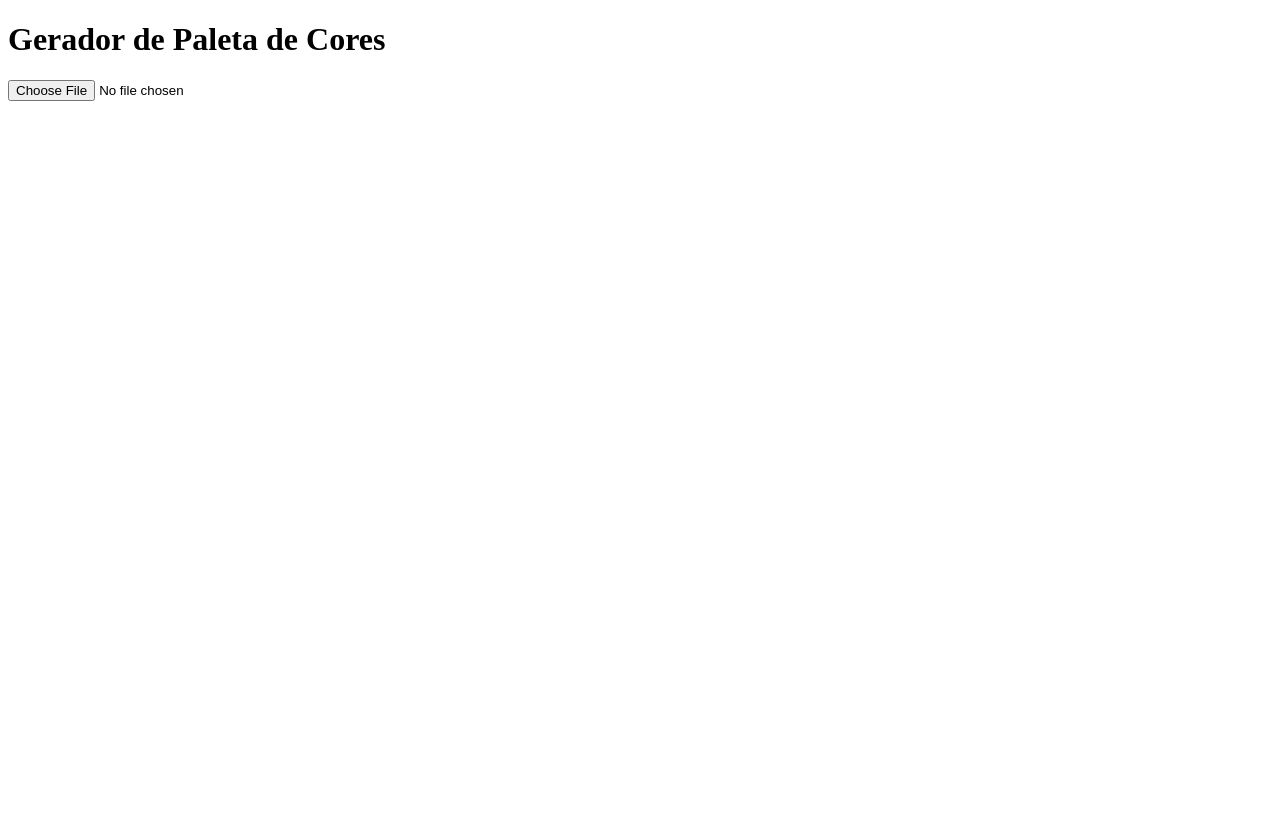
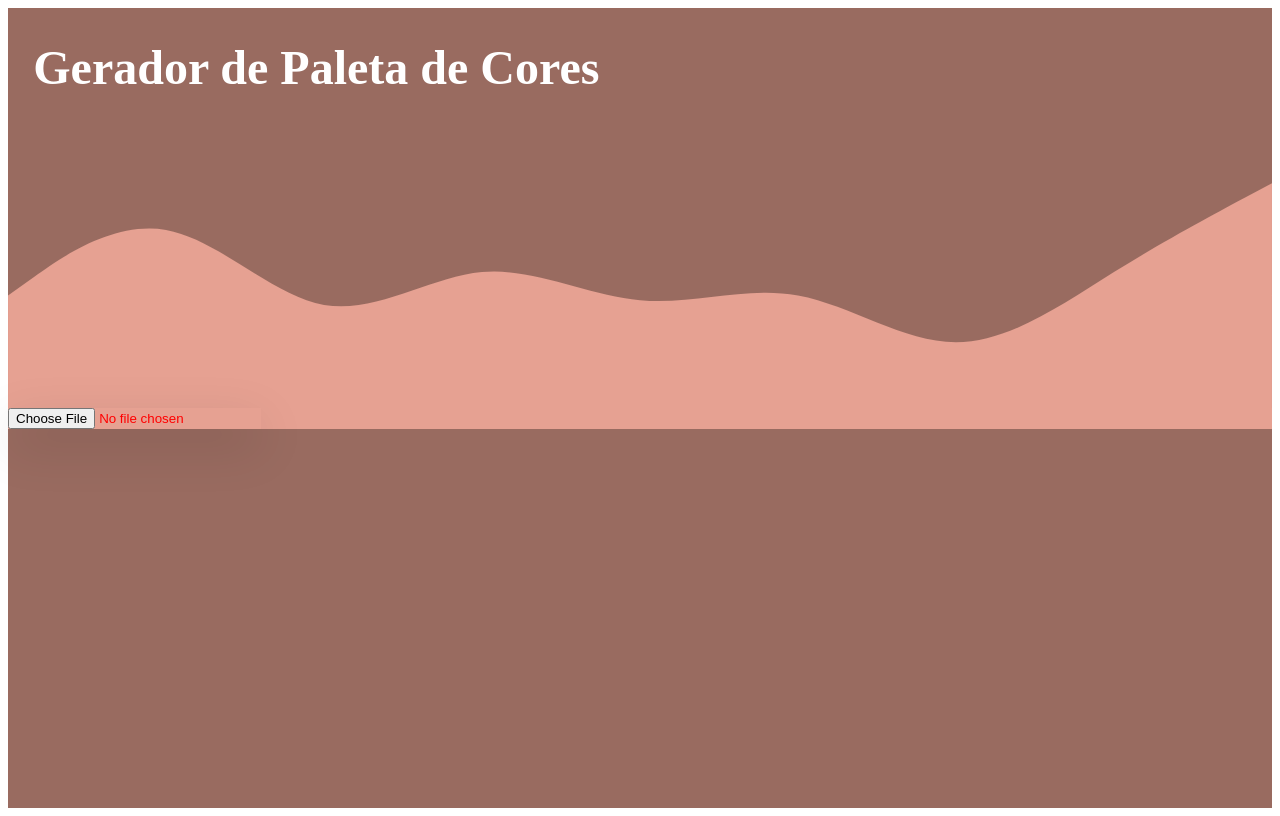
Before and after one commit to giulliabeatriz/color-palette, a plain HTML site: page index.html in a window 1280 px wide. Drawn offline with Linux system fonts and the light colour scheme.

Commit message:
tentativa de alterações no design- ainda não finalizado

```diff
--- a/index.html
+++ b/index.html
@@ -7,10 +7,22 @@
     <title>Gerador de Paleta de Cores</title>
 </head>
 <body>
+
+<div id="container">
     <h1>Gerador de Paleta de Cores</h1>
-    <input type="file" id="upload" accept="image/*">
-    <canvas id="canvas" style="display: none;"></canvas>
-    <div id="palette"></div>
+    <svg xmlns="http://www.w3.org/2000/svg" viewBox="0 0 1440 320">
+        <path fill="#E6A192" fill-opacity="1" d="M0,192L30,170.7C60,149,120,107,180,117.3C240,128,300,192,360,202.7C420,213,480,171,540,165.3C600,160,660,192,720,197.3C780,203,840,181,900,192C960,203,1020,245,1080,245.3C1140,245,1200,203,1260,165.3C1320,128,1380,96,1410,80L1440,64L1440,320L1410,320C1380,320,1320,320,1260,320C1200,320,1140,320,1080,320C1020,320,960,320,900,320C840,320,780,320,720,320C660,320,600,320,540,320C480,320,420,320,360,320C300,320,240,320,180,320C120,320,60,320,30,320L0,320Z"></path>
+    </svg>
+
+    <div id="second-part">
+        <div id="design-button">
+            <input type="file" id="upload" accept="image/*">
+
+            <canvas id="canvas" style="display: none;"></canvas>
+        </div>
+        <div id="palette"></div>
+    </div>
+</div>
 
     <script src="script.js" defer></script>
 </body>
--- a/script.js
+++ b/script.js
@@ -36,13 +36,23 @@ function extractColors(data) {
     return sortedColors;
 }
 
+function rgbToHex(r, g, b) {
+    return `#${((1 << 24) + (r << 16) + (g << 8) + b).toString(16).slice(1).toUpperCase()}`;
+}
+
 function displayPalette(colors) {
     const palette = document.getElementById('palette');
     palette.innerHTML = '';
+
     colors.forEach(color => {
+        const [r, g, b] = color.match(/\d+/g).map(Number);
+        const hexColor = rgbToHex(r, g, b);
+
         const box = document.createElement('div');
         box.className = 'color-box';
         box.style.backgroundColor = color;
+        box.innerText = hexColor; // Exibe o código hexadecimal
+
         palette.appendChild(box);
     });
 }
--- a/style.css
+++ b/style.css
@@ -0,0 +1,42 @@
+#container {
+    box-sizing: border-box;
+    display: flex;
+    width: 100%;
+    height: 100vh;
+    flex-direction: column;
+    background-color: #996b60;
+}
+
+#container h1 {
+    font-size: 3rem;
+    color: #fff;
+    margin-left: 2%;
+}
+
+#second-part {
+    background-color: #E6A192;
+    display: inherit;
+    flex-flow: column nowrap;
+    justify-content: center;
+}
+
+/* altera o texto "nenhum arquivo escolhido*/
+#second-part input[type="file" i]{
+    flex-direction: column;
+    border: none;
+    box-shadow: 0 16px 50px 0 rgb(0 0 0 / 15%);
+    color: red;
+}
+
+#palette { display: flex; gap: 10px; }
+.color-box {
+    width: 50px;
+    height: 50px;
+    display: flex;
+    flex-direction: column;
+    align-items: center;
+    justify-content: center;
+    font-size: 12px;
+    color: #fff;
+    text-shadow: 1px 1px 2px #000;
+}
```
